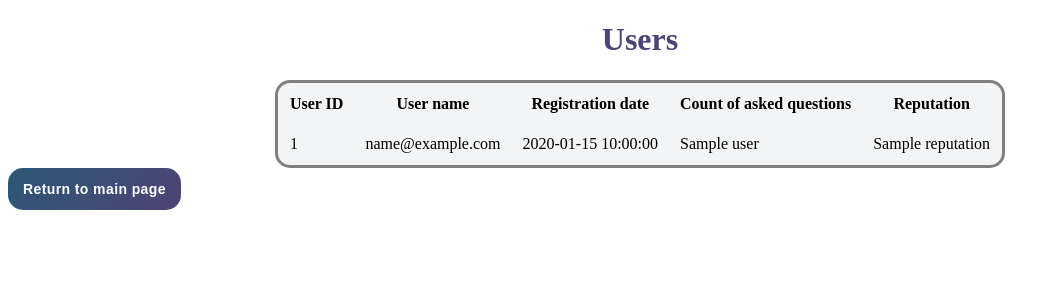
After one commit to b-bence/ask_mate_sprint1, a Flask app: template templates/users.html in a window 1280 px wide. The commit adds this page. Shown: the top 300 px of the page, without its empty margins (0-1060 px from the left). Run offline with Flask 2, Linux system fonts and the light colour scheme; the template is opened without the code that fills it: most values are stand-ins (such as "Sample title", 1, 10 or a date in 2020); some libraries are stand-ins or nearby versions.

Commit message:
list-user done

```diff
--- a/data_handler.py
+++ b/data_handler.py
@@ -534,3 +534,21 @@ def tag_occurence(cursor: RealDictCursor):
     """
     cursor.execute(query)
     return cursor.fetchall()
+
+
+@database_common.connection_handler
+def list_user_data(cursor:RealDictCursor):
+    query = """
+        SELECT
+            users.id,
+            users.email,
+            users.registration_date,
+            COUNT(question.id) as asked_questions,
+            users.reputation
+        FROM users
+        INNER JOIN question
+        ON users.id = question.user_id
+        GROUP BY users.id;
+    """
+    cursor.execute(query)
+    return cursor.fetchall()
--- a/server.py
+++ b/server.py
@@ -345,6 +345,12 @@ def tags():
     return render_template('tags.html', tag_occurence=tag_occurence)
 
 
+@app.route('/users')
+def users():
+    user_data = data_handler.list_user_data()
+    return render_template('users.html', user_data=user_data)
+
+
 if __name__ == "__main__":
     app.run(
         debug='true',
--- a/templates/main_page.html
+++ b/templates/main_page.html
@@ -57,6 +57,7 @@
         <button> <a class="links" href={{ url_for('tags') }}>Go to tags</a><br></button>
         {% if logged_in %}
             <button> <a class="links" href={{ url_for('logout') }}>Logout</a><br></button>
+            <button> <a class="links" href={{ url_for('users') }}>Check users</a><br></button>
         {% else %}
             <button> <a class="links" href={{ url_for('registration') }}>Create new account</a><br></button>
             <button> <a class="links" href={{ url_for('login') }}>Login</a><br></button>
--- a/templates/tags.html
+++ b/templates/tags.html
@@ -22,5 +22,6 @@
             </tr>
         {% endfor %}
     </table>
+    <button> <a class="links" href={{ url_for('main_page') }}>Return to main page</a><br></button>
 </body>
 </html>
--- /dev/null
+++ b/templates/users.html
@@ -0,0 +1,34 @@
+<!DOCTYPE html>
+<html lang="en">
+<head>
+    <meta charset="UTF-8">
+    <title>Title</title>
+    <link rel="stylesheet" type="text/css" href={{ url_for('static', filename='style/list-style.css')}}>
+    <link rel="stylesheet" href="https://cdnjs.cloudflare.com/ajax/libs/font-awesome/4.7.0/css/font-awesome.min.css">
+</head>
+<body>
+    <h1>Users</h1>
+    <table cellpadding="10" align="center">
+        <tr>
+            <th>User ID</th>
+            <th>User name</th>
+            <th>Registration date</th>
+            <th>Count of asked questions</th>
+{#            <th>Count of answers</th>#}
+{#            <th>Count of comments</th>#}
+            <th>Reputation</th>
+        </tr>
+
+        {% for user in user_data %}
+            <tr>
+                <td>{{ user.id }}</td>
+                <td>{{ user.email }}</td>
+                <td>{{ user.registration_date }}</td>
+                <td>{{ user.asked_questions }}</td>
+                <td>{{ user.reputation }}</td>
+            </tr>
+        {% endfor %}
+    </table>
+    <button> <a class="links" href={{ url_for('main_page') }}>Return to main page</a><br></button>
+</body>
+</html>
```
Also changed, not shown: static/2020-04-15 14:33:02.jpg (added).
